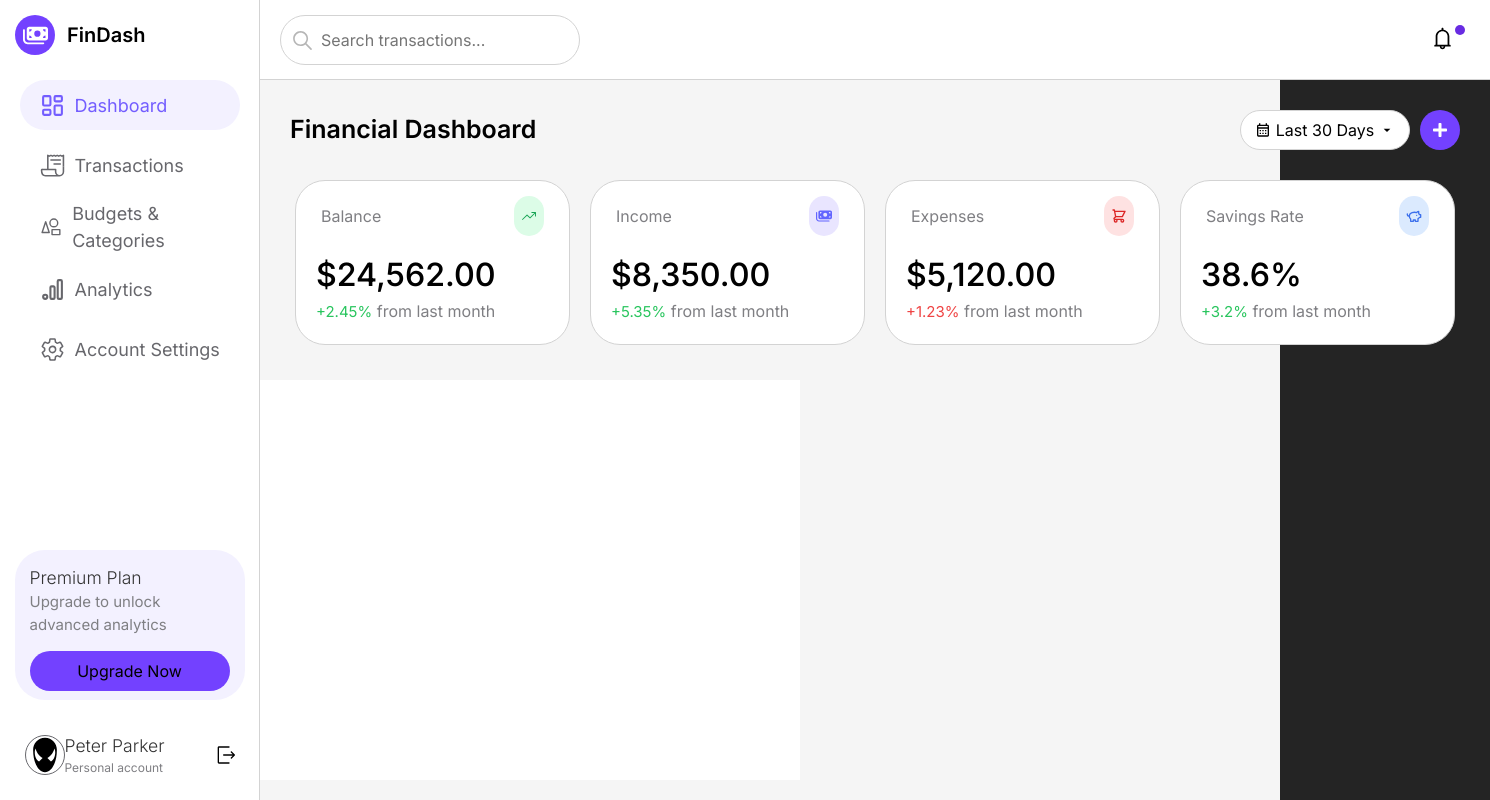
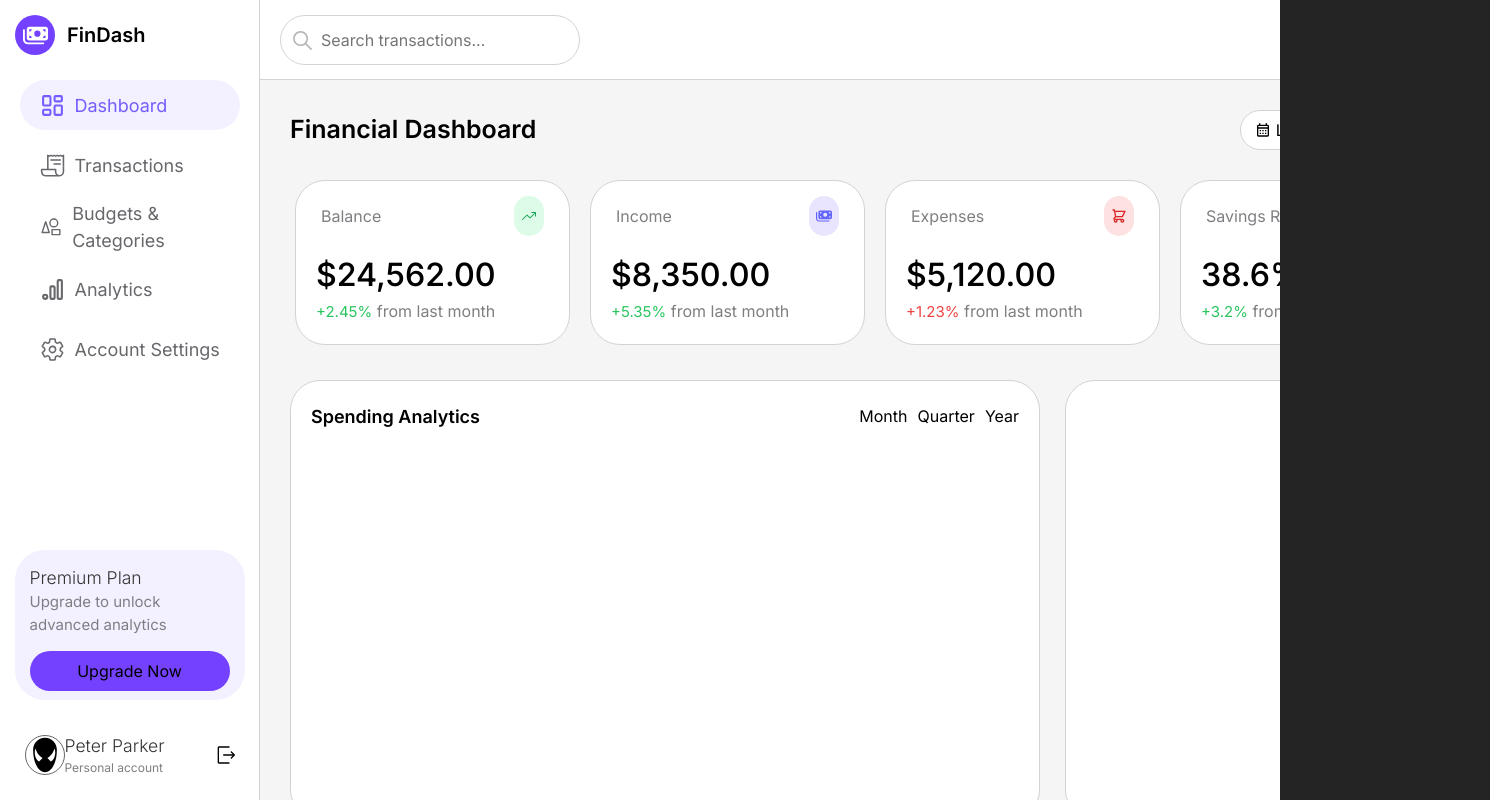
Before and after one commit to curssed1/project-session, a React (Vite) app in the folder project-session/: page / in a window 1280 px wide. Shown: the top 800 px of the page, 1490 px wide, since content can reach past the window. Built offline with nearby package versions, Linux system fonts and the light colour scheme.

Commit message:
Остался график

```diff
--- a/project-session/src/App.css
+++ b/project-session/src/App.css
@@ -15,6 +15,7 @@ body{
 .App{
     display: flex;
     min-height: 100vh;
+    overflow-x: hidden;
 }
 aside{
     position: fixed;
--- a/project-session/src/components/Chart.css
+++ b/project-session/src/components/Chart.css
@@ -1,10 +1,40 @@
 .ChartsContainer{
-    width: 1230px;
-    height: 430px;
-    /* background-color: aqua; */
+    width: 1220px;
+    height: 440px;
+    margin-left: 260px;
+    display: flex;
+    align-items: center;
+    gap: 25px;
 }
 .ChartOne{
+    margin-left: 30px;
+    width: 750px;
+    height: 440px;
     background-color: white;
-    width: 800px;
-    height: 400px;
+    border: 1px solid lightgrey;
+    border-radius: 30px;
 }
+.ChartTwo{
+    width: 390px;
+    height: 440px;
+    background-color: white;
+    border: 1px solid lightgrey;
+    border-radius: 30px;
+}
+.ChartOneTitle{
+    display: flex;
+    align-items: center;
+    justify-content: space-between;
+    color: black;
+    height: 70px;
+    padding: 20px;
+}
+.ChartOneName{
+    font-weight: 600;
+    font-size: 18px;
+}
+.ChartOneDateButtons{
+    display: flex;
+    align-items: center;
+    gap: 10px;
+}
--- a/project-session/src/components/Chart.jsx
+++ b/project-session/src/components/Chart.jsx
@@ -4,7 +4,16 @@ const Chart = () => {
     return (
         <div className="ChartsContainer">
             <div className="ChartOne">
-
+                <div className="ChartOneTitle">
+                    <div className="ChartOneName">Spending Analytics</div>
+                    <div className="ChartOneDateButtons">
+                        <div>Month</div>
+                        <div>Quarter</div>
+                        <div>Year</div>
+                    </div>
+                </div>
+                <div></div>
+                <div></div>
             </div>
             <div className="ChartTwo">
 
--- a/project-session/src/components/Header.jsx
+++ b/project-session/src/components/Header.jsx
@@ -1,9 +1,6 @@
 import "./Header.css";
 import { IoIosSearch } from "react-icons/io";
 import { AiOutlineBell } from "react-icons/ai";
-
-
-
 
 
 const Header = () => {
```
